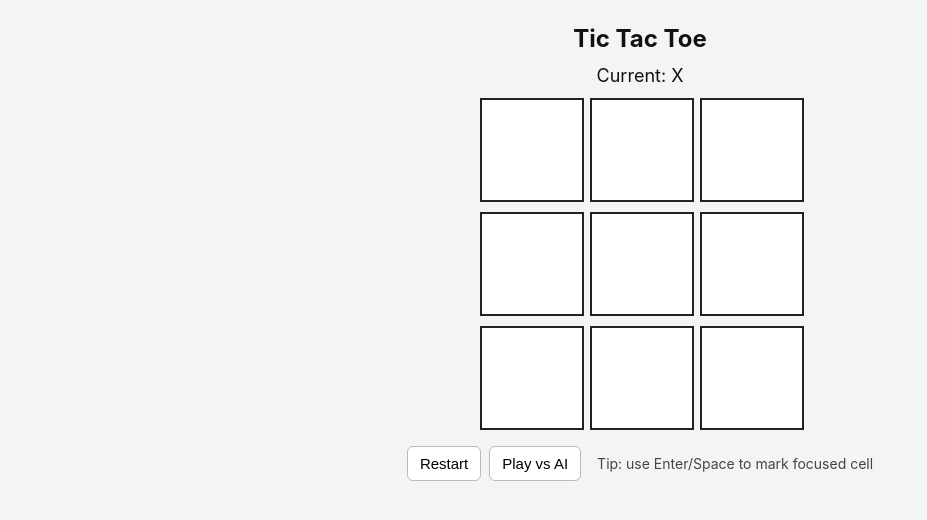
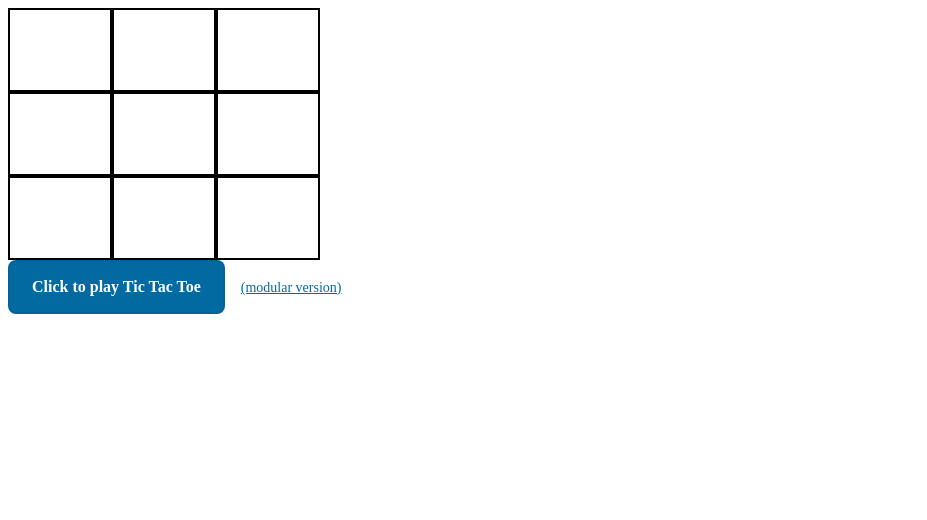
Before and after one commit to haseeb9424/tictactoe, a plain HTML site: page index.html in a window 1280 px wide. Shown: the whole page, without its empty margins (0-927 px from the left). Drawn offline with Linux system fonts and the light colour scheme.

Commit message:
Add files via upload

```diff
--- a/index.html
+++ b/index.html
@@ -1,42 +1,45 @@
 <!DOCTYPE html>
 <html lang="en">
-  <head>
-    <!-- Google tag (gtag.js) -->
-    <script async src="https://www.googletagmanager.com/gtag/js?id=G-0GBXLVBZBK"></script>
-    <script>
-      window.dataLayer = window.dataLayer || [];
-      function gtag(){dataLayer.push(arguments);}
-      gtag('js', new Date());
+<head>
+  <meta charset="utf-8" />
+  <meta name="viewport" content="width=device-width,initial-scale=1" />
+  <title>Play Tic Tac Toe</title>
+  <style>
 
-      gtag('config', 'G-0GBXLVBZBK');
-    </script>
-    <meta charset="utf-8" />
-    <meta name="viewport" content="width=device-width,initial-scale=1" />
-    <title>Tic Tac Toe</title>
-    <link rel="stylesheet" href="style.css">
-  </head>
-  <body>
-    <h1>Tic Tac Toe</h1>
-    <div class="status" id="status">Current: X</div>
+    a.play{display:inline-block;padding:16px 22px;background:#0369a1;color:#fff;border-radius:8px;text-decoration:none;font-weight:600;border:2px solid rgba(0,0,0,0.06)}
+    a.other{margin-left:12px;font-size:14px;color:#0369a1}
+    .wd {
+                width: 20px;
+                border: 2px solid black;
+                padding: 40px;
 
-    <div class="board" id="board" role="grid" aria-label="Tic Tac Toe board">
-      <div class="cell" data-index="0" role="button" tabindex="0"></div>
-      <div class="cell" data-index="1" role="button" tabindex="0"></div>
-      <div class="cell" data-index="2" role="button" tabindex="0"></div>
-      <div class="cell" data-index="3" role="button" tabindex="0"></div>
-      <div class="cell" data-index="4" role="button" tabindex="0"></div>
-      <div class="cell" data-index="5" role="button" tabindex="0"></div>
-      <div class="cell" data-index="6" role="button" tabindex="0"></div>
-      <div class="cell" data-index="7" role="button" tabindex="0"></div>
-      <div class="cell" data-index="8" role="button" tabindex="0"></div>
-    </div>
+            }
 
-    <div class="controls">
-      <button id="reset">Restart</button>
-      <button id="ai">Play vs AI</button>
-      <div style="margin-left:8px;font-size:14px;color:#444">Tip: use Enter/Space to mark focused cell</div>
-    </div>
+            .container {
+                display: flex;
+            }
+  </style>
+</head>
+<body>
 
-    <script src="game.js"></script>
-  </body>
+    <div class="container">
+            <div class="wd"></div>
+            <div class="wd"></div>
+            <div class="wd"></div>
+        </div>
+        <div class="container">
+            <div class="wd"></div>
+            <div class="wd"></div>
+            <div class="wd"></div>
+        </div>
+        <div class="container">
+            <div class="wd"></div>
+            <div class="wd"></div>
+            <div class="wd"></div>
+        </div>
+  <div>
+    <a class="play" href="tictactoe.html">Click to play Tic Tac Toe</a>
+    <a class="other" href="game/game.html">(modular version)</a>
+  </div>
+</body>
 </html>
```
Also changed, not shown: javas_practice.html (added, +9 -0 lines).
